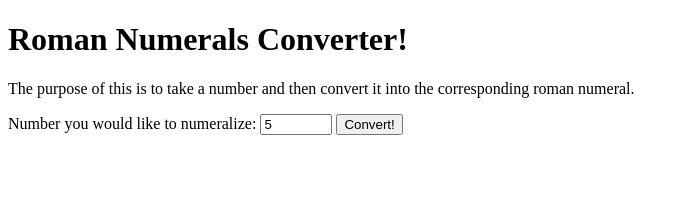
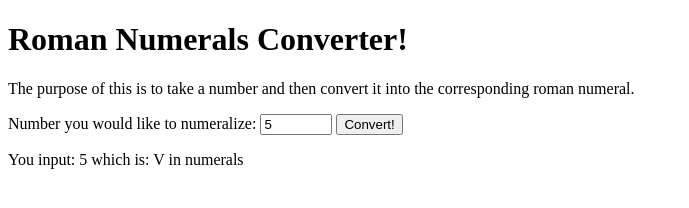
Before and after one commit to Henry-Tottle/numeralsConverter, a plain HTML site: page index.html in a window 1280 px wide. Both pictures are taken after typing "5" into the empty fields and a click on the button "Convert!". Shown: the whole page, without its empty margins (0-689 px from the left). Drawn offline with Linux system fonts and the light colour scheme.

Commit message:
created numeral datastructure and functionality

```diff
--- a/index.html
+++ b/index.html
@@ -17,5 +17,9 @@
   <button>Convert!</button>
 </div>
 
+<div id="display">
+
+</div>
+
 </body>
 </html>
--- a/script.js
+++ b/script.js
@@ -0,0 +1,37 @@
+const numberBox = document.querySelector('#number')
+const convertButton = document.querySelector('button')
+const outputDiv = document.querySelector('#display')
+
+
+const numeral = {'4' : ['M','MM','MMM'],
+                            '3': ['C','CC','CCC','CD', 'D', 'DC', 'DCC', 'DCCC','CM'],
+                            '2': ['X','XX','XXX','XL','L','LX','LXX','LXXX','XC'],
+                            '1': ['I','II','III','IV','V','VI','VII','VIII','IX']}
+
+const displayNumber = () => {
+    const yourEntry = document.createElement('p')
+    let value = (numberBox.value).toString()
+    console.log(value.length)
+    let conversionArray = []
+    let outputArray = []
+    let output
+    const numeralConstructor = () => {
+        let count = value.length
+        conversionArray.forEach((digit) => {
+            outputArray.push(numeral[(count).toString()][parseInt(digit) - 1])
+            count--
+    })
+    }
+    if(value.length > 1) {
+        conversionArray = value.split('')
+        numeralConstructor()
+    } else {
+        outputArray.push(numeral[value.length][parseInt(value) -1])
+    }
+    yourEntry.textContent = 'You input: ' + value + ' which is: ' + outputArray.join('') + ' in numerals'
+    outputDiv.appendChild(yourEntry)
+}
+
+
+
+convertButton.addEventListener('click', displayNumber)
```
